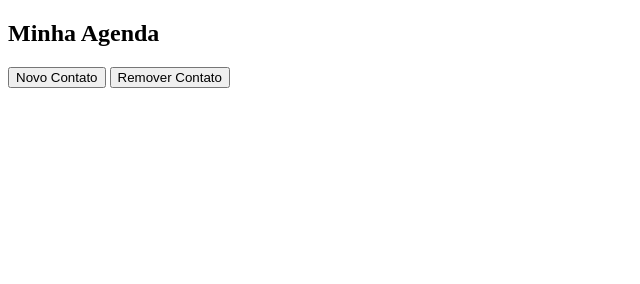
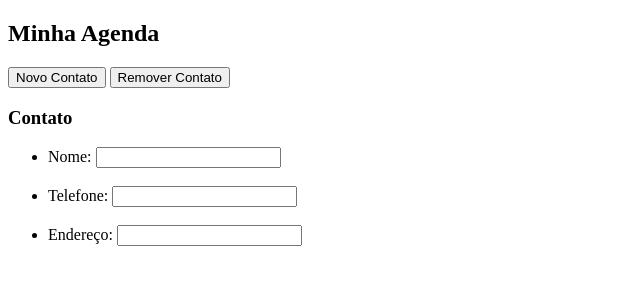
Before and after one commit to laisfernandasales/Estudos, a plain HTML site: page ListaDeContatos/index.html in a window 1280 px wide. Both pictures are taken after a click on the button "Novo Contato". Shown: the whole page, without its empty margins (0-640 px from the left). Drawn offline with Linux system fonts and the light colour scheme.

Commit message:
Mensagem descritiva do commit

```diff
--- a/ListaDeContatos/index.html
+++ b/ListaDeContatos/index.html
@@ -4,12 +4,12 @@
             <meta charset="UTF-8">
             <meta name="viewport" content="width=device-width, initial-scale=1.0">
             <title>Document</title>
-            <script src="index.js"></script>
+            <script src="/index.js"></script>
         </head>
         <body>
             <h2>Minha Agenda</h2>
             <button onClick="addContact()">Novo Contato</button>
-            <button onClick="RemoveContact()">Remover Contato</button>
+            <button onClick="removeContact()">Remover Contato</button>
             <section id="contacts-list"></section>
 
         </body>
--- a/ListaDeContatos/index.js
+++ b/ListaDeContatos/index.js
@@ -1,27 +1,48 @@
-function addContact(){
-    const contactSection = document.getElementById('contact-list'); /* pega o elemento com o id contact-list e armazena na variavel contactSection */
+function addContact() {
+    const contactSection = document.getElementById('contacts-list'); // pega o elemento com o id contact-list e armazena na variavel contactSection
 
-    const h3 = document.createElement('h3'); /*cria um novo elemento */
-    h3.innerText = "Contato"; /* define o texto desse titulo como contato */
+    const h3 = document.createElement('h3'); // cria um novo elemento
+    h3.innerText = "Contato"; // define o texto desse titulo como contato
+
+    const ul = document.createElement('ul'); // cria uma lista
+
+    const nameLi = document.createElement('li'); // cria um item da lista
+    nameLi.innerText = "Nome: "; // define o item da lista como Nome
+    const nameInput = document.createElement('input'); // cria um novo elemento <input>
+    nameInput.type = "text"; // define o nome desse input como nome
+    nameInput.name = "fullname"; // define o nome desse input como nome
+    nameLi.appendChild(nameInput); // adiciona o input ao elemento nameLi
+    ul.appendChild(nameLi); // adiciona o elemento nameLi ao elemento ul
+    ul.appendChild(document.createElement('br')); // adiciona uma quebra de linha ao elemento ul
+
+    const phoneLi = document.createElement('li'); // cria um novo elemento
+    phoneLi.innerText = "Telefone: "; // define o texto desse elemento phoneLi como Telefone
+    const phoneInput = document.createElement('input'); // cria um novo elemento
+    phoneInput.type = "text"; // define o tipo desse input como texto
+    phoneInput.name = "phone"; // define o nome desse input como phone
+    phoneLi.appendChild(phoneInput); // adiciona o input ao elemento phoneLi
+    ul.appendChild(phoneLi); // adiciona o elemento phoneLi ao elemento ul
+    ul.appendChild(document.createElement('br')); // adiciona uma quebra de linha ao elemento ul
 
 
-    const ul = document.createElement('ul'); /* cria uma lista */
-    const nameLi = document.createElement('li'); /* cria um item da lista */
-    nameLi.innerText= "Nome: " /* define o item da lista como Nome */
-    const nameInput = document.createElement('input'); /* cria um novo elemento <input>
-    nameInput.name = "name"; /* define o nome desse input como nome */
-    nameLi.appendChild(nameInput); /* adiciona o input ao elemento nameLi */
-    ul.appendChild(nameLi); /* adiciona o elemento nameLi ao elemento ul */
+    const addressLi = document.createElement('li'); // cria um novo elemento
+    addressLi.innerHTML = '<label for="address">Endereço: </label>'; // define o texto desse elemento como Endereço
+    const addressInput = document.createElement('input'); // cria um novo elemento
+    addressInput.type = "text"; // define o tipo desse input como texto
+    addressInput.name = "address"; // define o nome desse input como address
+    addressInput.id = "address"; // define o id desse input como address
+    addressLi.appendChild(addressInput); // adiciona o input ao elemento addressLi
+    ul.appendChild(addressLi); // adiciona o elemento addressLi ao elemento ul
 
+    contactSection.append(h3, ul); // adiciona o titulo e a lista ao elemento contactSection
+}
 
-    const PhoneLi = document.createElement('li'); /* cria um novo elemento */
-    PhoneLi.innerText= "Nome: " /* define o texto desse elemento NameLi como Nome */
-    const phoneInput = document.createElement('input'); /* cria um novo elemento */
-    phoneInput.type = "text"; /* define o tipo desse input como texto */
-    phoneInput.name = "phone"; /* define o nome desse input como name */
-    nameLi.appendChild(phoneInput); /* adiciona o input ao elemento nameLi */
-    ul.appendChild(phoneLi); /* adiciona o elemento nameLi ao elemento ul */
+function removeContact(){
+   const contactSection= document.getElementById('contacts-list');
 
-    // parei em -09:41 do video
+   const titles = document.getElementsByTagName('h3');
+   const contacts = document.getElementsByTagName('ul');
 
+   contactSection.removeChild(titles[titles.length - 1]); // remove o ultimo titulo
+   contactSection.removeChild(contacts[contacts.length - 1]); // remove a ultima lista
 }
```
